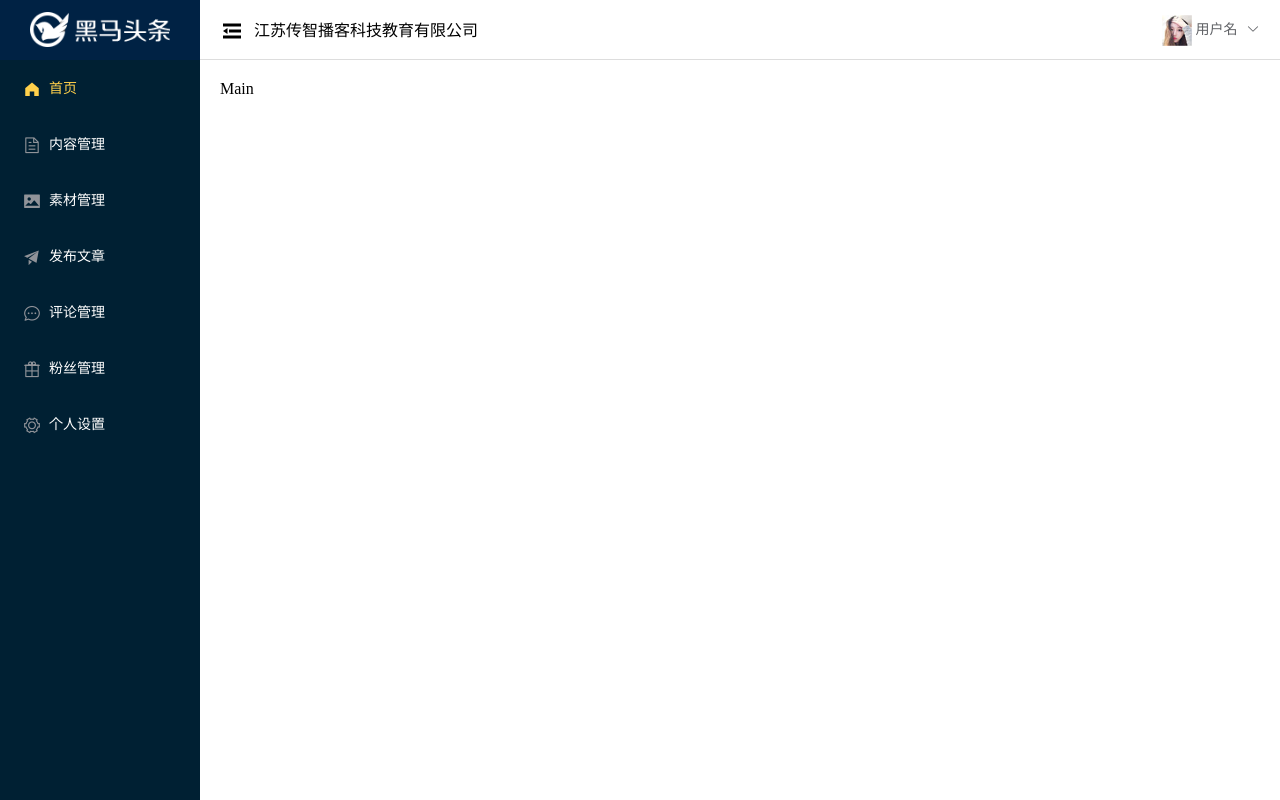
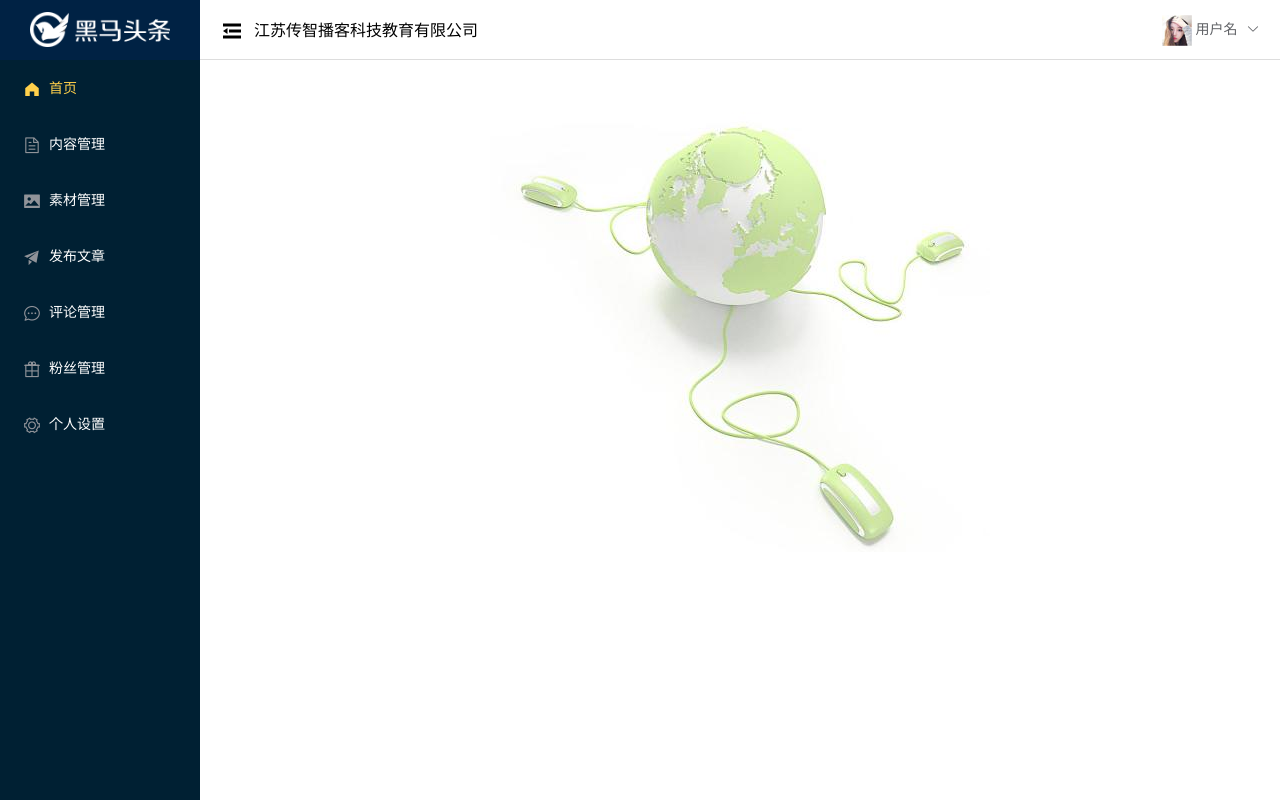
Before and after one commit to Diamond-sjh/vue-headline, a Vue app: page /#/ in a window 1280 px wide. Built offline with nearby package versions, Linux system fonts and the light colour scheme.

Commit message:
首页完成

```diff
--- a/src/views/home/index.vue
+++ b/src/views/home/index.vue
@@ -57,7 +57,10 @@
           </el-dropdown-menu>
         </el-dropdown>
       </el-header>
-      <el-main>Main</el-main>
+      <el-main>
+        <!-- 二级路由渲染占位标签 -->
+        <router-view></router-view>
+      </el-main>
     </el-container>
   </el-container>
 </template>
--- /dev/null
+++ b/src/views/welcome/index.vue
@@ -0,0 +1,17 @@
+<template>
+  <div class="welcome" style="text-align:center">
+    <img src="../../assets/images/welcome.jpg" alt="">
+  </div>
+</template>
+
+<script>
+export default {
+
+}
+</script>
+
+<style lang="less" scoped>
+// .container {
+//   text-align: center;
+// }
+</style>
```
Also changed, not shown: src/routers/index.js (+8 -1 lines).
